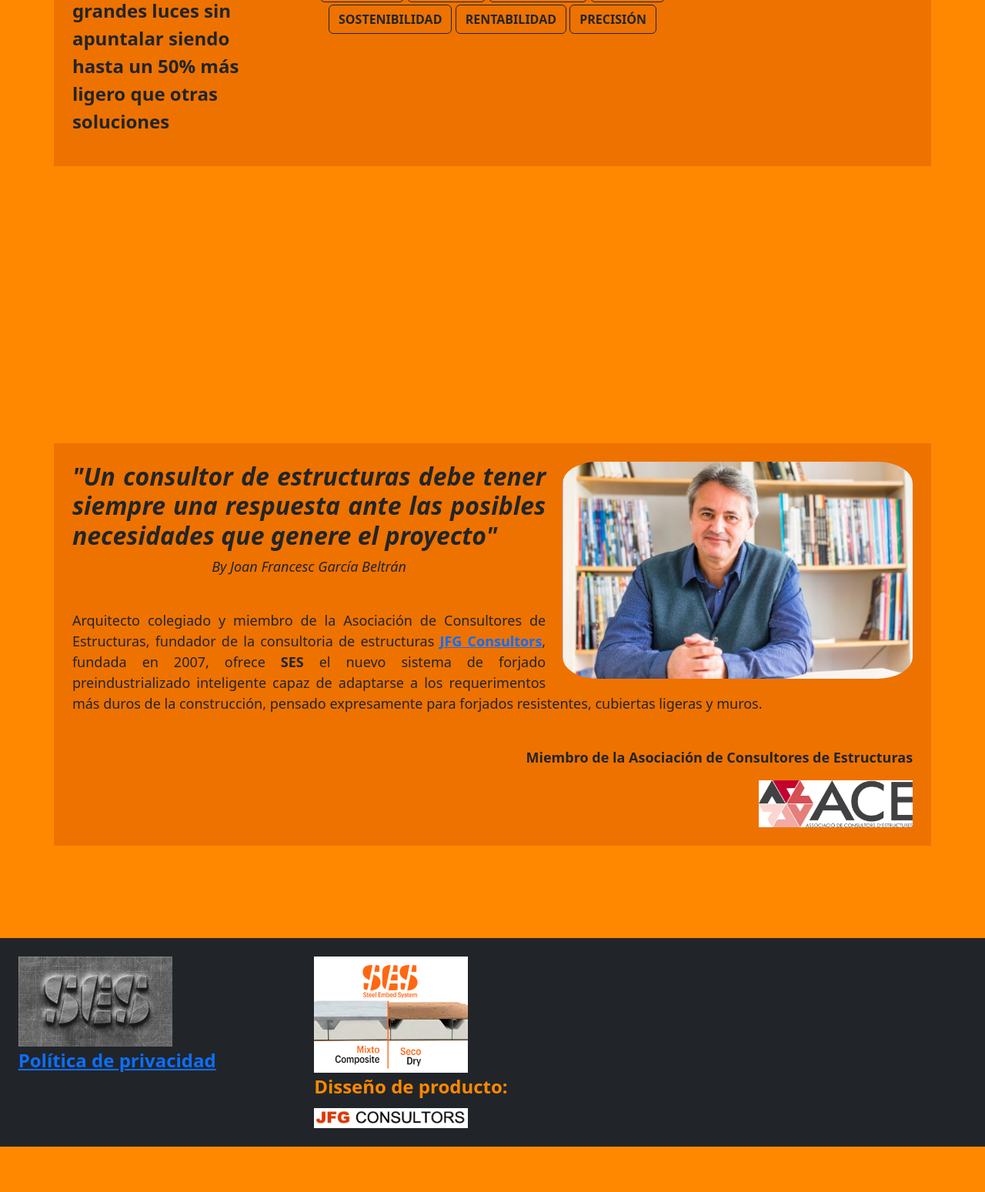
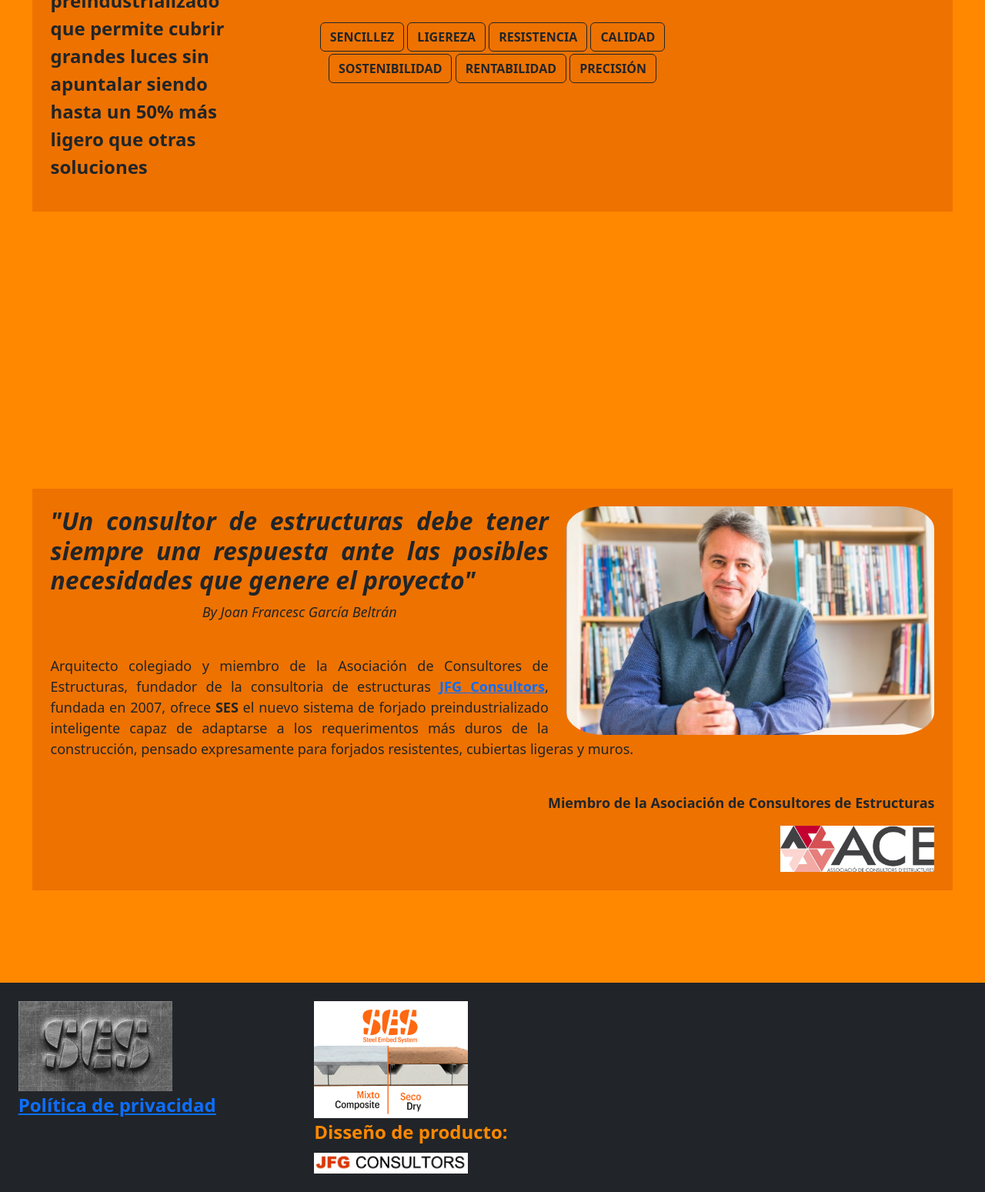
Before and after one commit to Mikigb77/SES-SYS, a PHP site: page / in a window 1280 px wide. Shown: the part 1593-3142 px from the top of the page at 77% size. Before the commit the page ends 3083 px from the top, so only its background shows below. Run offline with PHP 8.4, Linux system fonts and the light colour scheme.

Commit message:
c
Signed-off-by: Mikigb77 <miquelgarcia.alu@gmail.com>

```diff
--- a/views/pages/main.php
+++ b/views/pages/main.php
@@ -13,14 +13,16 @@
 }
 ?>
 <br>
-<video id="ini-video" autoplay muted onended="window.location.hash = '1';">
-    <source src="../media/videos/Ses.webm" type="video/webm">
-    Video Unsuported!!!
-</video>
+<div class="container-fluid MySection">
+    <video id="ini-video" autoplay muted onended="window.location.hash = '1';">
+        <source src="../media/videos/Ses.webm" type="video/webm">
+        Video Unsuported!!!
+    </video>
+</div>
 <?
 section_end($sectionID);
 ?>
-<div class="container MySection">
+<div class="container-fluid MySection">
     <font size="+3">
         <h1 style="text-align:center;"><strong>"Lo más complejo es alcanzar lo sencillo"</strong></h1>
     </font>
@@ -66,7 +68,7 @@
 </div>
 <? section_end($sectionID); ?>
 
-<div class="MySection container">
+<div class="MySection container-fluid">
     <div class="row">
         <div class="col-xs-12">
             <div class="col-md-5" style="float:right;margin-left:2%;">
```
